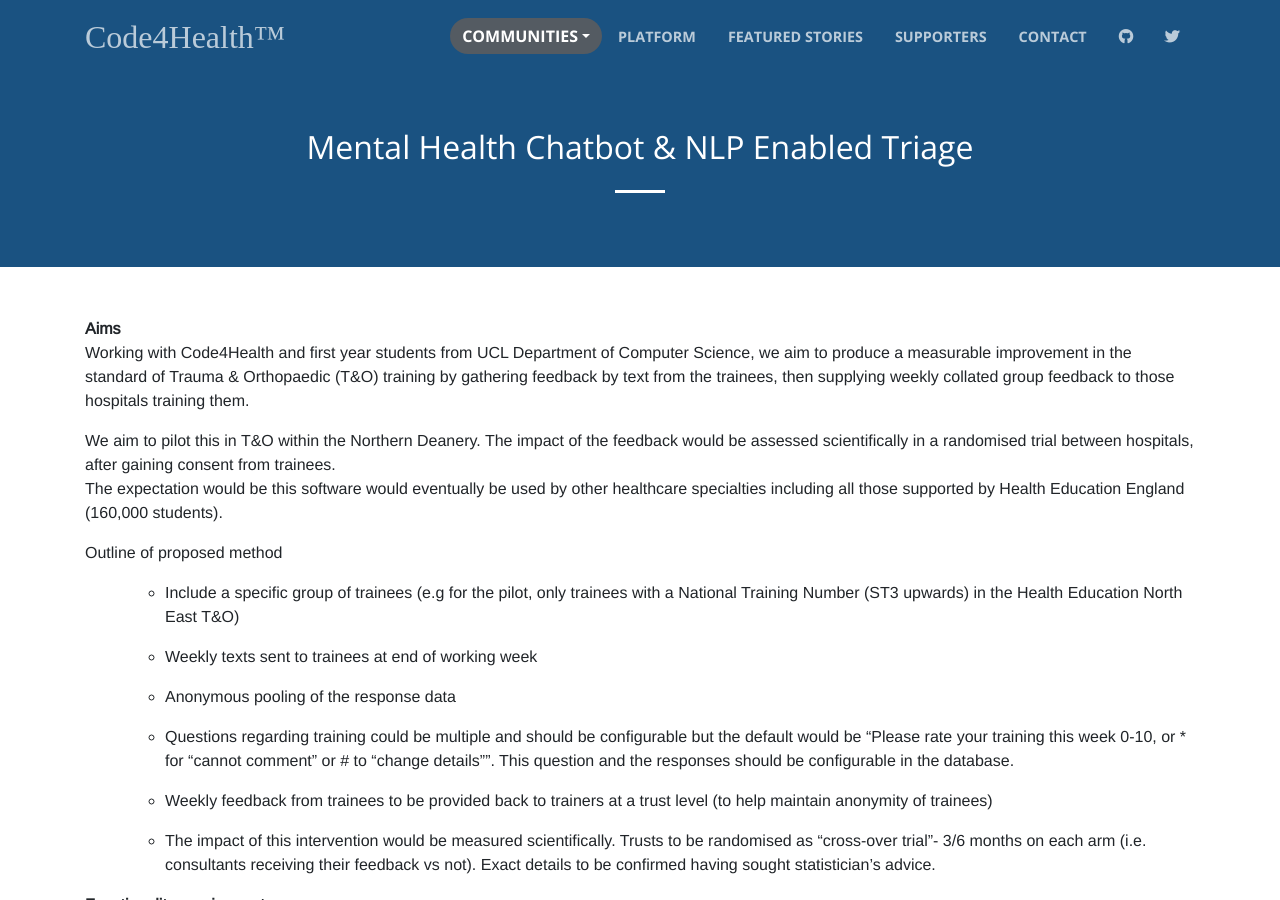
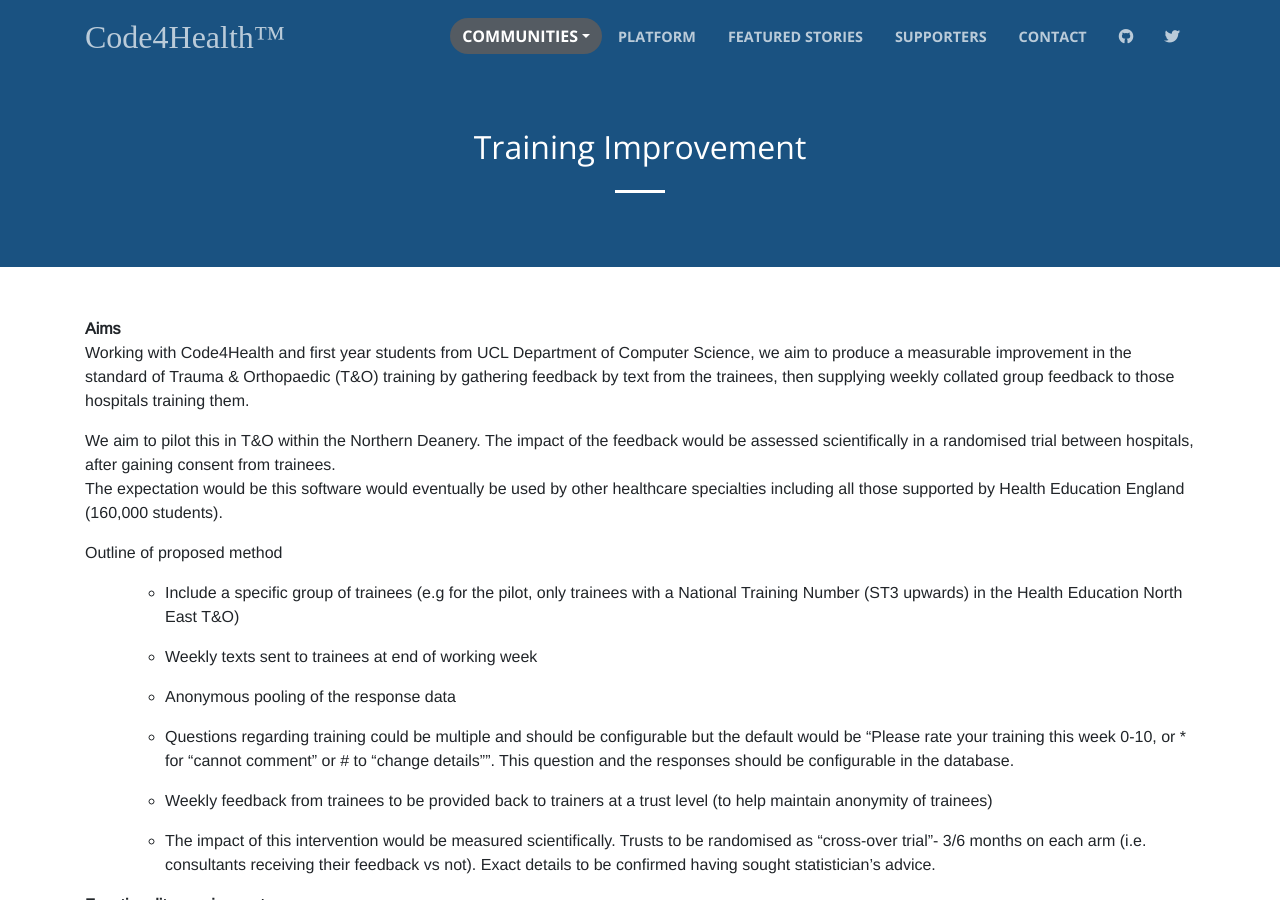
Before and after one commit to robdyke/code4health.org, a Jekyll site: the page built from _pages/training-improvement.md, in a window 1280 px wide and 900 px high. Built offline with Jekyll 4.4.1, drawn with Linux system fonts in a browser that asks for light colours; nearby versions of some CDN libraries; some web fonts are replaced.

Commit message:
Update training-improvement.md

```diff
--- a/_pages/training-improvement.md
+++ b/_pages/training-improvement.md
@@ -6,7 +6,7 @@
 
 <section class="bg-primary text-white" id="about" style="padding-bottom:50px">
       <div class="container text-center">
-        <h2 class="mb-4">Mental Health Chatbot & NLP Enabled Triage</h2>
+        <h2 class="mb-4">Training Improvement</h2>
        </div>
        <hr class="light my-4">
 </section>
```
